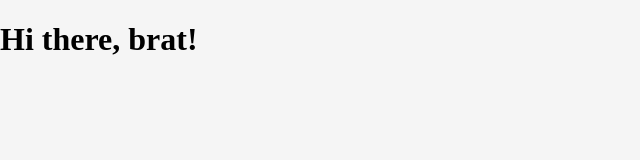
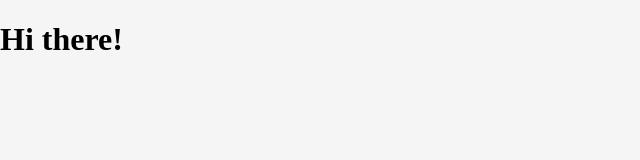
Before and after one commit to tezzarida/meme-generator-app, a React (Create React App) app: page / in a window 1280 px wide. Shown: the top 160 px of the page, without its empty margins (0-640 px from the left). Built offline with nearby package versions, Linux system fonts and the light colour scheme.

Commit message:
brat removal

```diff
--- a/src/App.js
+++ b/src/App.js
@@ -2,7 +2,7 @@ import React from 'react';
 
 function App() {
   return (
-    <h1>Hi there, brat!</h1>
+    <h1>Hi there!</h1>
   );
 }
 
```
